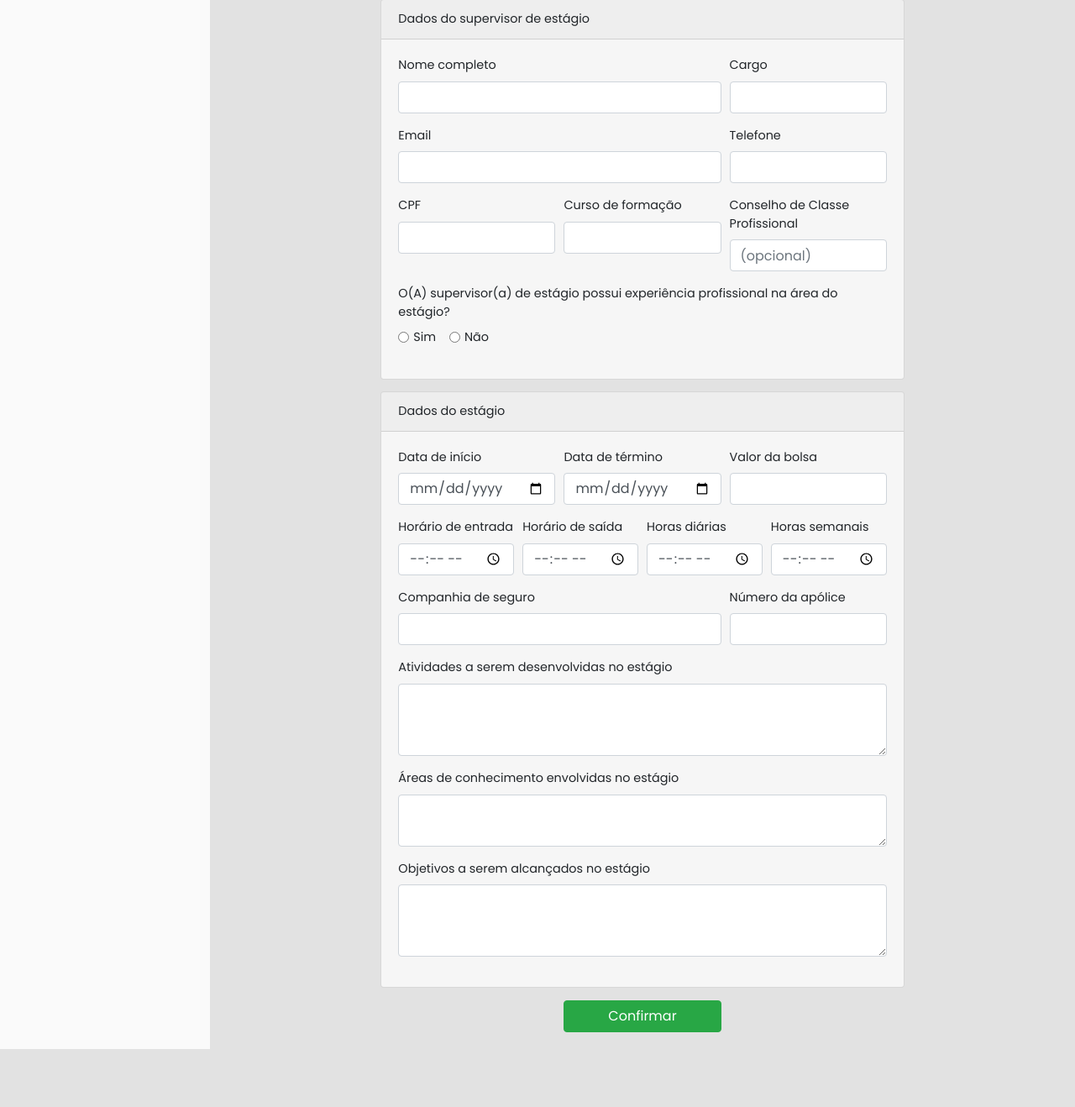
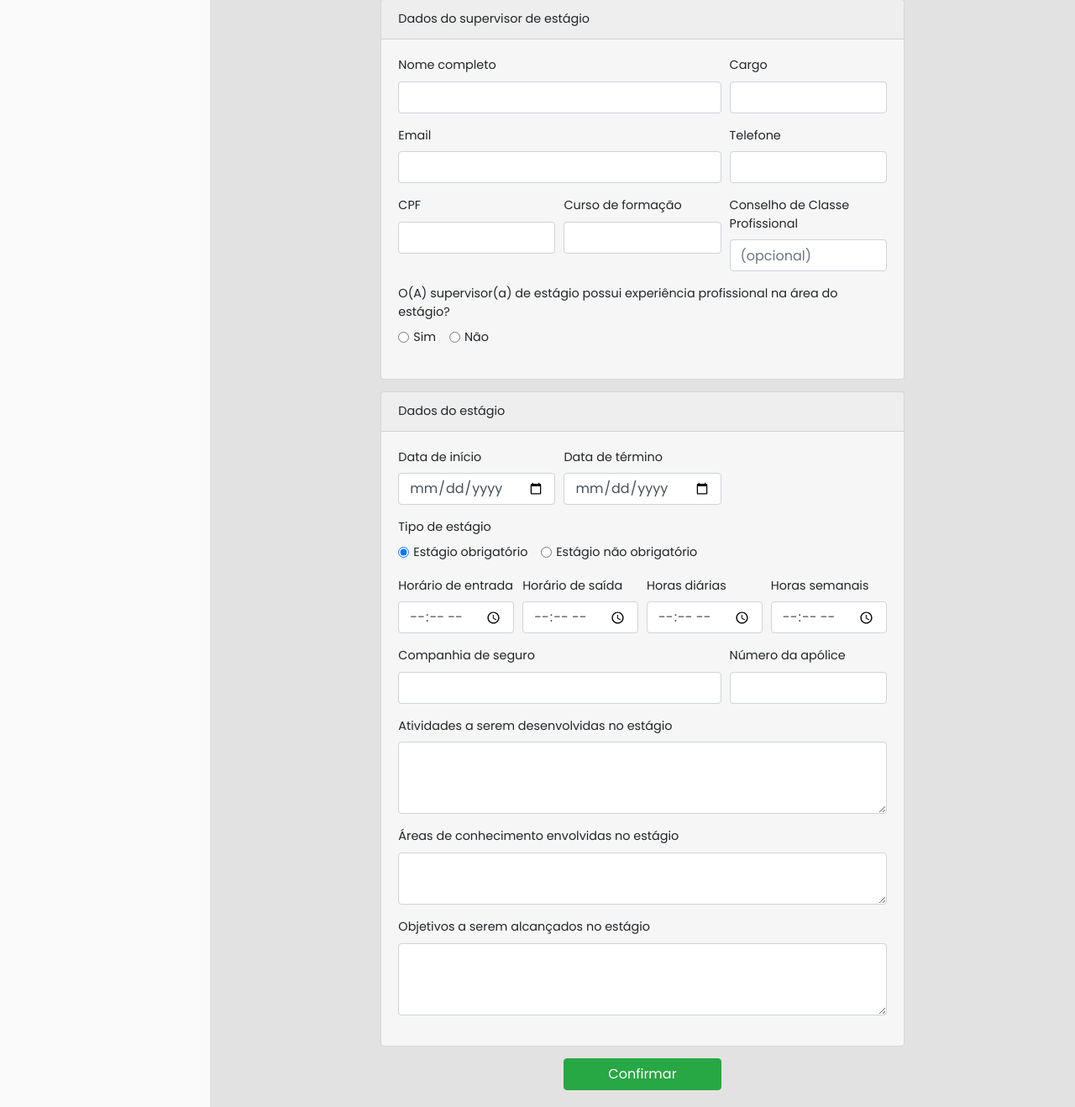
Before and after one commit to MarcosVMoreira/SistemaDeEstagio, a PHP site: page /formulario.php in a window 1280 px wide. Shown: the part 1709-3027 px from the top of the page at 84% size. Before the commit the page ends 2958 px from the top, so only its background shows below. Run offline with PHP 8.4, Linux system fonts and the light colour scheme.

Commit message:
Add: radio button no formulario

```diff
--- a/formulario.php
+++ b/formulario.php
@@ -473,10 +473,24 @@
                                     </div>
                                 </div>
 
-                                <div class="col-sm-12 col-md-4">
+                            </div>
+
+                            <div class="form-row">
+                                <div class="col-md-4">
+                                    <label for="radioGroupPossuiExperiencia">Tipo de estágio</label>
+                                </div>
+                            </div>
+                            <div class="form-row">
+                                <div class="col-sm-12">
                                     <div class="form-group">
-                                        <label for="inputValorBolsa">Valor da bolsa</label>
-                                        <input type="text" class="form-control" id="inputValorBolsa">
+                                        <div class="form-check form-check-inline">
+                                            <input class="form-check-input" type="radio" name="radioGroupEstagio" id="radioNaoRemunerado" value="nao" checked>
+                                            <label class="form-check-label" for="inlineRadio1">Estágio obrigatório</label>
+                                        </div>
+                                        <div class="form-check form-check-inline">
+                                            <input class="form-check-input" type="radio" name="radioGroupEstagio" id="radioRemunerado" value="sim">
+                                            <label class="form-check-label" for="inlineRadio2">Estágio não obrigatório</label>
+                                        </div>
                                     </div>
                                 </div>
                             </div>
```
